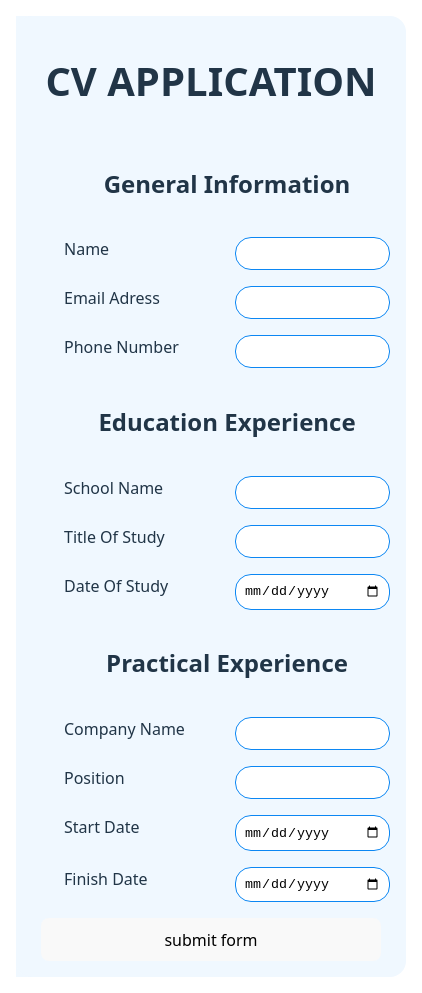
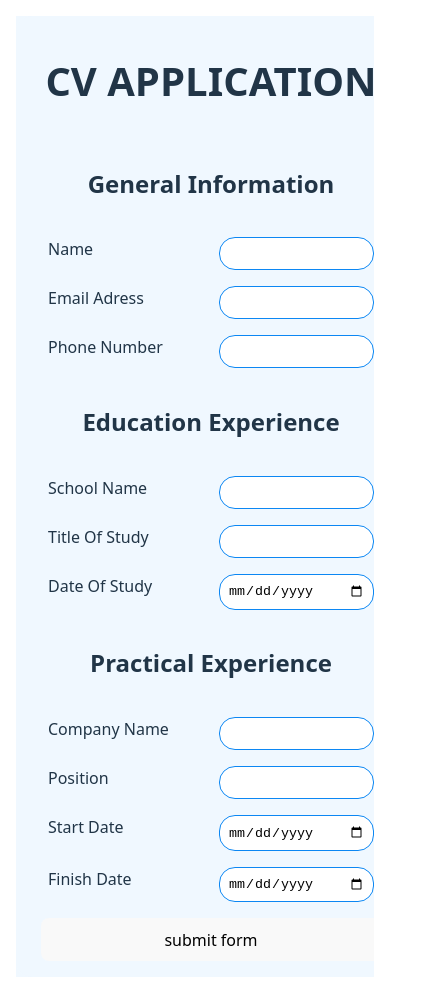
Before and after one commit to TitusBokosi/CV-Application, a React (Vite) app: page / in a window 390 px wide. Shown: the whole page, 422 px wide, since content can reach past the window. Built offline with nearby package versions, Linux system fonts and the light colour scheme.

Commit message:
second mobile frame

```diff
--- a/src/index.css
+++ b/src/index.css
@@ -146,12 +146,17 @@ p {
   }
 }
 @media (max-width: 500px) {
+  * {
+    max-width: 100vw;
+    overflow-x: hidden;
+  }
   form,
   .details,
   .section-containers {
     width: 100vw;
     display: flex;
     flex-direction: column;
+    align-self: center;
   }
   .details > h1 {
     text-align: center;
```
